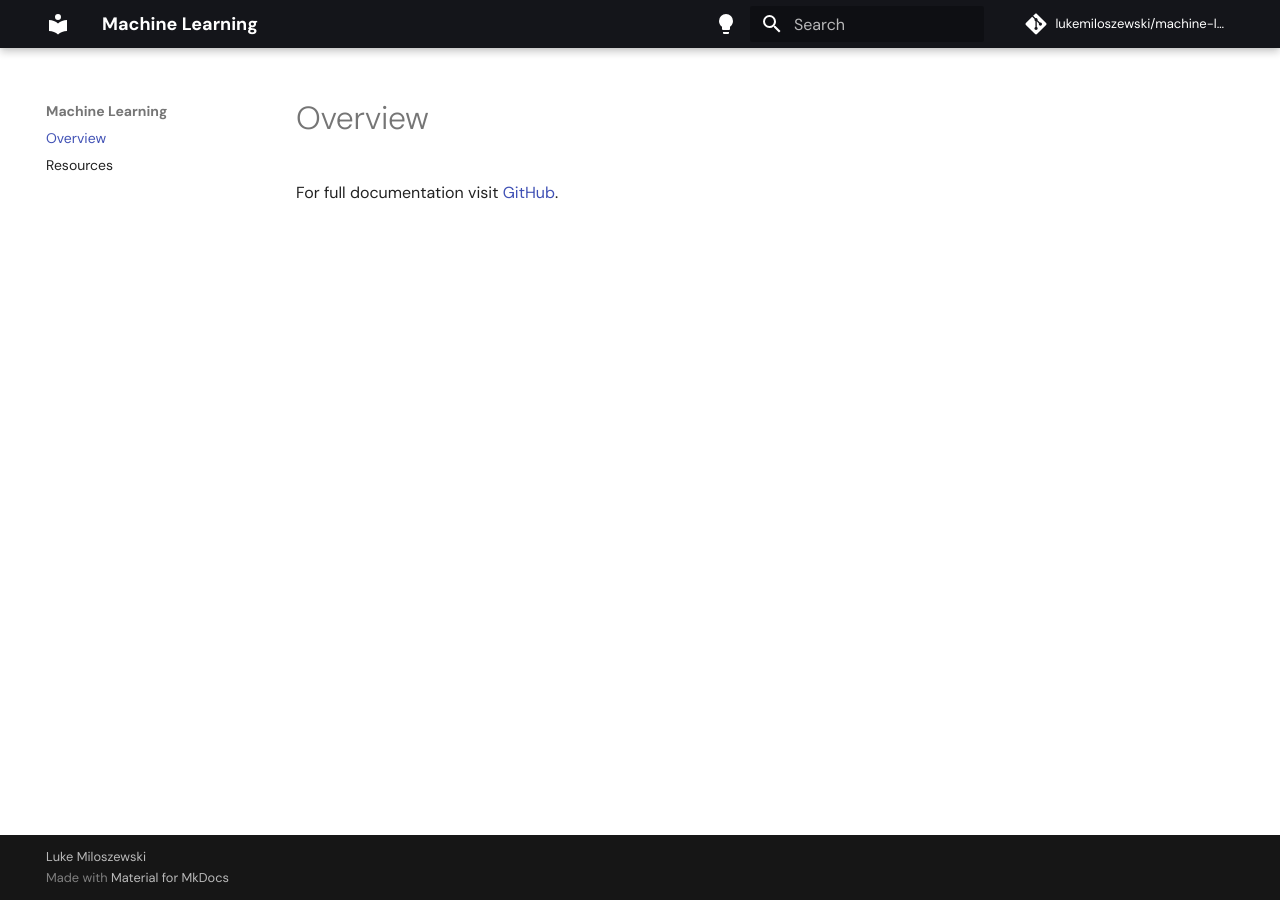
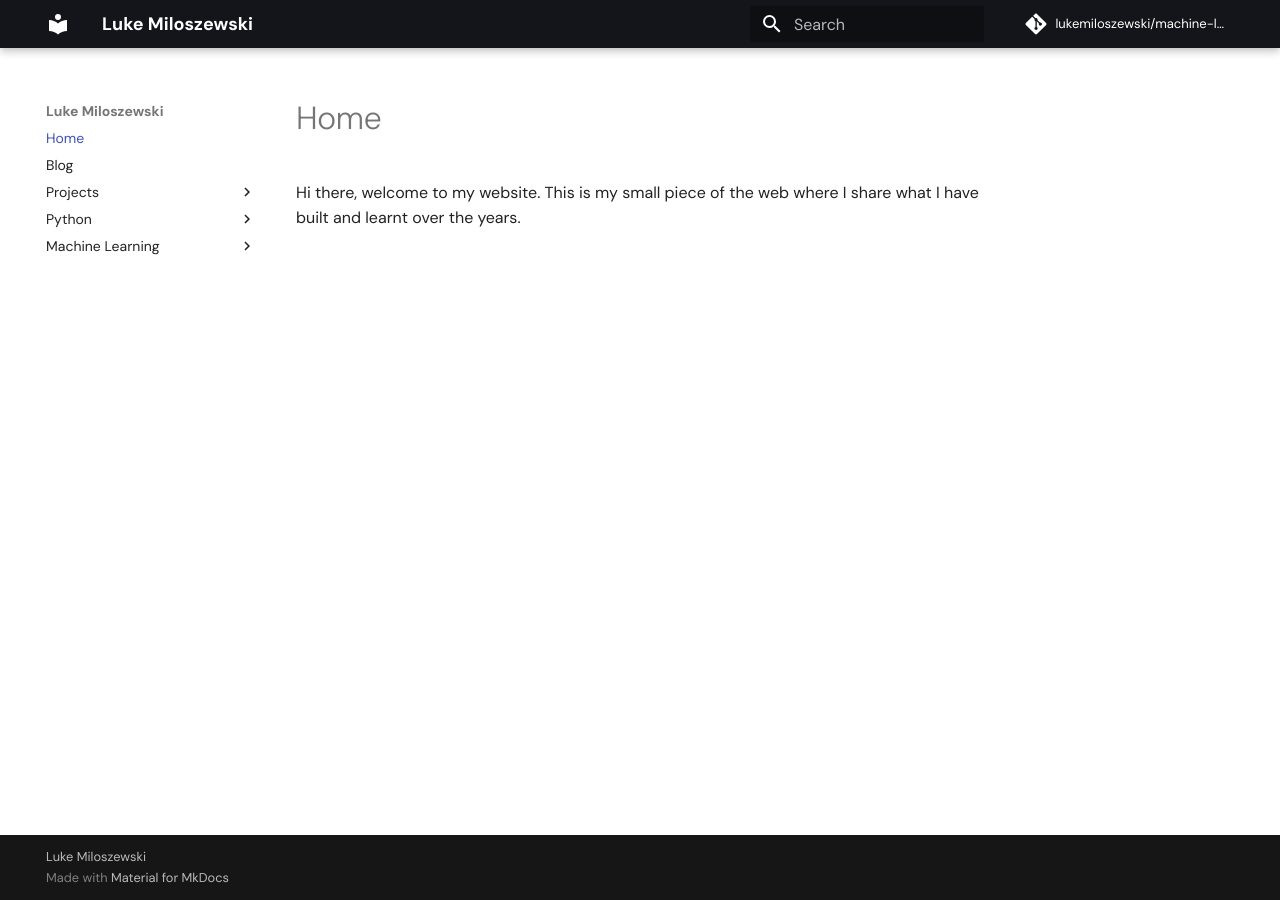
Before and after one commit to lukemiloszewski/machine-learning, an MkDocs documentation site: the page built from docs/index.md, in a window 1280 px wide. Built offline with MkDocs 1.6.1 and Material for MkDocs 9.7.7, drawn with Linux system fonts in a browser that asks for light colours; some web fonts are replaced; comment, search, counter and statistics services are not loaded.

Commit message:
Add initial change up of new layout

```diff
--- a/docs/index.md
+++ b/docs/index.md
@@ -1,3 +1,3 @@
-# Overview
+# Home
 
-For full documentation visit [GitHub](https://github.com/lukemiloszewski/machine-learning).
+Hi there, welcome to my website. This is my small piece of the web where I share what I have built and learnt over the years.
--- /dev/null
+++ b/docs/stylesheets/extra.css
@@ -0,0 +1,3 @@
+.md-footer__inner:not([hidden]) {
+  display: none;
+}
--- a/mkdocs.yml
+++ b/mkdocs.yml
@@ -1,8 +1,21 @@
-site_name: Machine Learning
+site_name: Luke Miloszewski
 copyright: Luke Miloszewski
 
 repo_name: lukemiloszewski/machine-learning
 repo_url: https://github.com/lukemiloszewski/machine-learning
+
+nav:
+  - "index.md"
+  - "blog.md"
+  - Projects:
+    - "projects/resources.md"
+  - Python:
+    - "python/index.md"
+  - Machine Learning:
+    - "ml/index.md"
+
+extra_css:
+  - stylesheets/extra.css
 
 theme:
   name: material
@@ -13,22 +26,12 @@ theme:
     - media: '(prefers-color-scheme: light)'
       scheme: default
       primary: black
-      accent: amber
-      toggle:
-        icon: material/lightbulb
-        name: Switch to light mode
-    - media: '(prefers-color-scheme: dark)'
-      scheme: slate
-      primary: black
-      accent: amber
-      toggle:
-        icon: material/lightbulb-outline
-        name: Switch to dark mode
   features:
     - navigation.instant
     - navigation.tracking
+    - navigation.top
     - toc.follow
-    - navigation.top
+    # - navigation.sections
 
 markdown_extensions:
   - attr_list
```
Also changed, not shown: README.md (+2 -0 lines), docs/blog.md (added, +1 -0 lines), docs/ml/index.md (added, +1 -0 lines), docs/projects/resources.md (renamed from docs/resources.md, +1 -1 lines), docs/python/index.md (added, +1 -0 lines).
